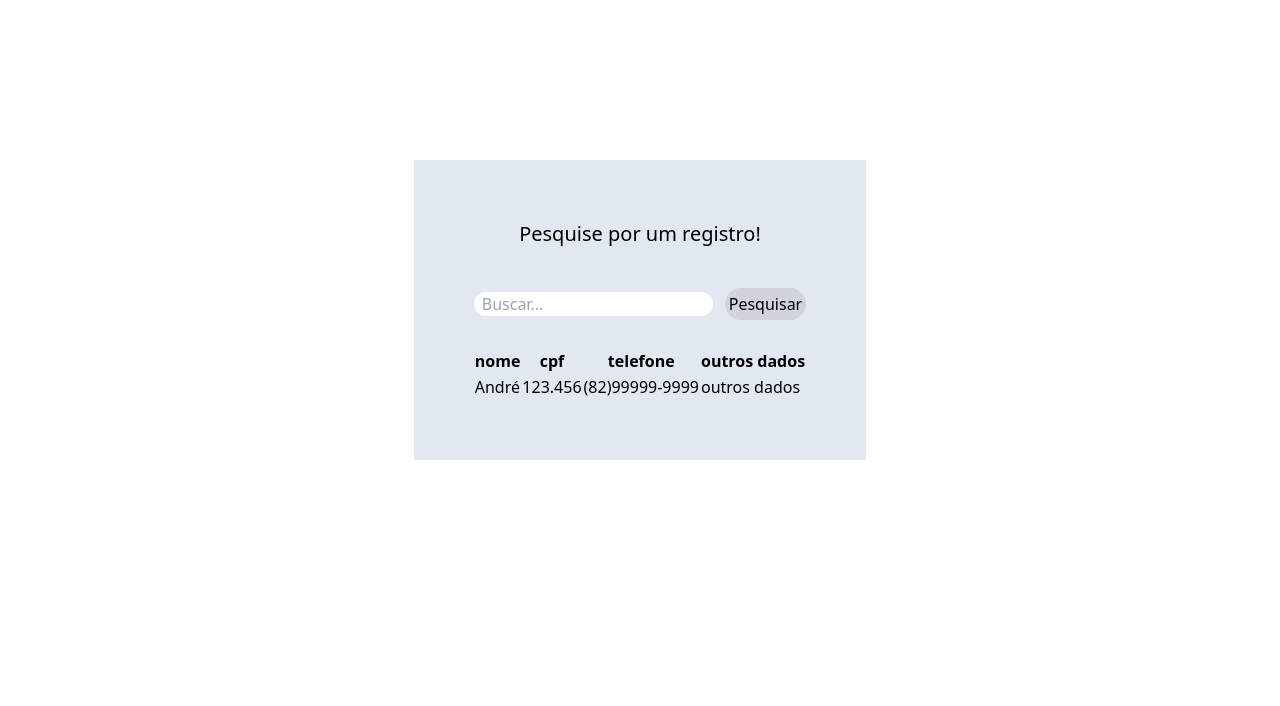
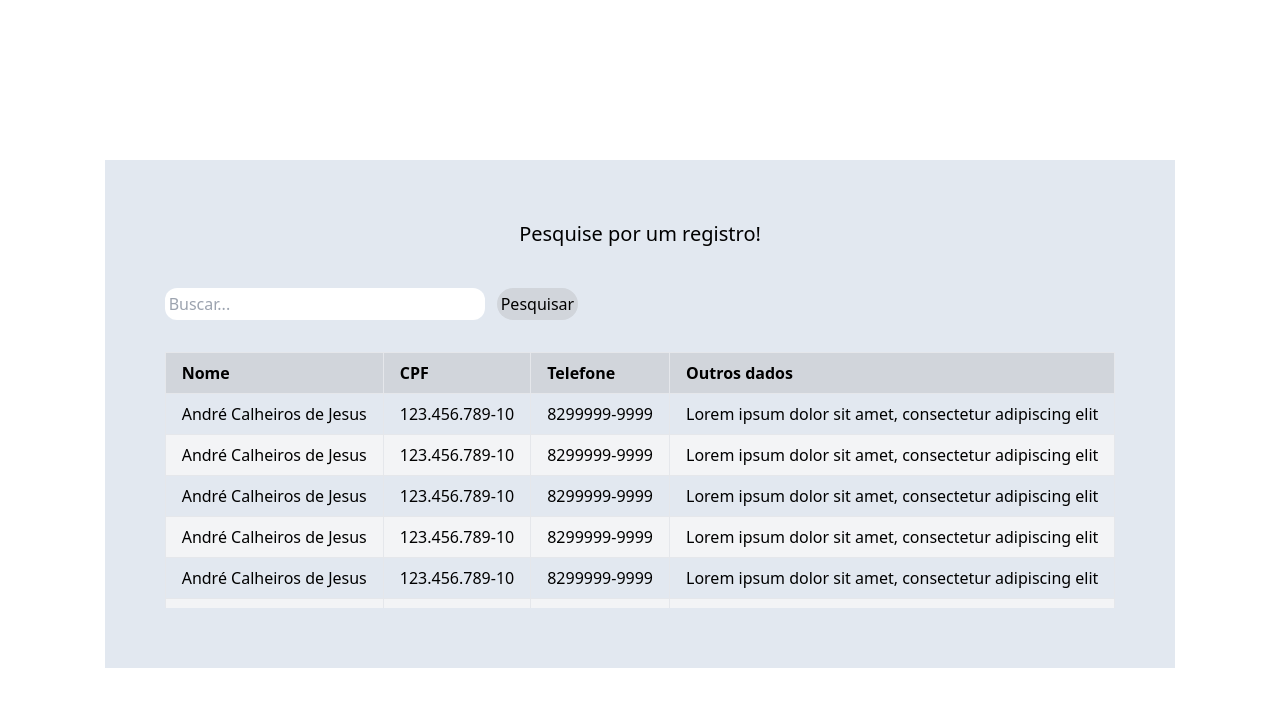
Before and after one commit to pllsg96/consultas-ja, a React (Vite) app in the folder consultas-ja/: page /consultas in a window 1280 px wide. Shown: the top 706 px of the page. Built offline with nearby package versions, Linux system fonts and the light colour scheme.

Commit message:
test: testando layout de lista de cadastros com formatacao de tabela

```diff
--- a/consultas-ja/src/pages/Consultas.jsx
+++ b/consultas-ja/src/pages/Consultas.jsx
@@ -13,7 +13,7 @@ function Consultas( ) {
 
         <input
         type="text"
-      className="w-100 rounded-xl pl-2 mr-3 mb-8"
+        className="rounded-xl p-1 mr-3 mb-8 md:w-80"
         placeholder="Buscar..."
         />
         <button
@@ -21,28 +21,128 @@ function Consultas( ) {
         >Pesquisar</button>
       </div>
 
-      <div>
-        <table className="table-auto">
-          <thead>
-            <tr>
-              <th>nome</th>
-              <th>cpf</th>
-              <th>telefone</th>
-              <th>outros dados</th>
+      <div className="overflow-x-auto max-h-64 overflow-y-auto">
+      <table className="table-auto text-left border-collapse">
+        <thead className="sticky top-0">
+          <tr className="bg-gray-300">
+            <th className="px-4 py-2 border">Nome</th>
+            <th className="px-4 py-2 border">CPF</th>
+            <th className="px-4 py-2 border">Telefone</th>
+            <th className="px-4 py-2 border">Outros dados</th>
           </tr>
         </thead>
+        <tbody>
+          <tr className="even:bg-gray-100">
+            <td className="px-4 py-2 border whitespace-nowrap">André Calheiros de Jesus</td>
+            <td className="px-4 py-2 border whitespace-nowrap">123.456.789-10</td>
+            <td className="px-4 py-2 border whitespace-nowrap">8299999-9999</td>
+            <td className="px-4 py-2 border whitespace-nowrap">
+              Lorem ipsum dolor sit amet, consectetur adipiscing elit
+            </td>
+          </tr>
 
-            <tbody>
-              <tr>
-              <td>André</td>
-              <td>123.456</td>
-              <td>(82)99999-9999</td>
-              <td>outros dados</td>
+          <tr className="even:bg-gray-100">
+            <td className="px-4 py-2 border whitespace-nowrap">André Calheiros de Jesus</td>
+            <td className="px-4 py-2 border whitespace-nowrap">123.456.789-10</td>
+            <td className="px-4 py-2 border whitespace-nowrap">8299999-9999</td>
+            <td className="px-4 py-2 border whitespace-nowrap">
+              Lorem ipsum dolor sit amet, consectetur adipiscing elit
+            </td>
           </tr>
+          <tr className="even:bg-gray-100">
+            <td className="px-4 py-2 border whitespace-nowrap">André Calheiros de Jesus</td>
+            <td className="px-4 py-2 border whitespace-nowrap">123.456.789-10</td>
+            <td className="px-4 py-2 border whitespace-nowrap">8299999-9999</td>
+            <td className="px-4 py-2 border whitespace-nowrap">
+              Lorem ipsum dolor sit amet, consectetur adipiscing elit
+            </td>
+          </tr>
+          <tr className="even:bg-gray-100">
+            <td className="px-4 py-2 border whitespace-nowrap">André Calheiros de Jesus</td>
+            <td className="px-4 py-2 border whitespace-nowrap">123.456.789-10</td>
+            <td className="px-4 py-2 border whitespace-nowrap">8299999-9999</td>
+            <td className="px-4 py-2 border whitespace-nowrap">
+              Lorem ipsum dolor sit amet, consectetur adipiscing elit
+            </td>
+          </tr>
+          <tr className="even:bg-gray-100">
+            <td className="px-4 py-2 border whitespace-nowrap">André Calheiros de Jesus</td>
+            <td className="px-4 py-2 border whitespace-nowrap">123.456.789-10</td>
+            <td className="px-4 py-2 border whitespace-nowrap">8299999-9999</td>
+            <td className="px-4 py-2 border whitespace-nowrap">
+              Lorem ipsum dolor sit amet, consectetur adipiscing elit
+            </td>
+          </tr>
+          <tr className="even:bg-gray-100">
+            <td className="px-4 py-2 border whitespace-nowrap">André Calheiros de Jesus</td>
+            <td className="px-4 py-2 border whitespace-nowrap">123.456.789-10</td>
+            <td className="px-4 py-2 border whitespace-nowrap">8299999-9999</td>
+            <td className="px-4 py-2 border whitespace-nowrap">
+              Lorem ipsum dolor sit amet, consectetur adipiscing elit
+            </td>
+          </tr>
+          <tr className="even:bg-gray-100">
+            <td className="px-4 py-2 border whitespace-nowrap">André Calheiros de Jesus</td>
+            <td className="px-4 py-2 border whitespace-nowrap">123.456.789-10</td>
+            <td className="px-4 py-2 border whitespace-nowrap">8299999-9999</td>
+            <td className="px-4 py-2 border whitespace-nowrap">
+              Lorem ipsum dolor sit amet, consectetur adipiscing elit
+            </td>
+          </tr>
+          <tr className="even:bg-gray-100">
+            <td className="px-4 py-2 border whitespace-nowrap">André Calheiros de Jesus</td>
+            <td className="px-4 py-2 border whitespace-nowrap">123.456.789-10</td>
+            <td className="px-4 py-2 border whitespace-nowrap">8299999-9999</td>
+            <td className="px-4 py-2 border whitespace-nowrap">
+              Lorem ipsum dolor sit amet, consectetur adipiscing elit
+            </td>
+          </tr>
+          <tr className="even:bg-gray-100">
+            <td className="px-4 py-2 border whitespace-nowrap">André Calheiros de Jesus</td>
+            <td className="px-4 py-2 border whitespace-nowrap">123.456.789-10</td>
+            <td className="px-4 py-2 border whitespace-nowrap">8299999-9999</td>
+            <td className="px-4 py-2 border whitespace-nowrap">
+              Lorem ipsum dolor sit amet, consectetur adipiscing elit
+            </td>
+          </tr>
+          <tr className="even:bg-gray-100">
+            <td className="px-4 py-2 border whitespace-nowrap">André Calheiros de Jesus</td>
+            <td className="px-4 py-2 border whitespace-nowrap">123.456.789-10</td>
+            <td className="px-4 py-2 border whitespace-nowrap">8299999-9999</td>
+            <td className="px-4 py-2 border whitespace-nowrap">
+              Lorem ipsum dolor sit amet, consectetur adipiscing elit
+            </td>
+          </tr>
+          <tr className="even:bg-gray-100">
+            <td className="px-4 py-2 border whitespace-nowrap">André Calheiros de Jesus</td>
+            <td className="px-4 py-2 border whitespace-nowrap">123.456.789-10</td>
+            <td className="px-4 py-2 border whitespace-nowrap">8299999-9999</td>
+            <td className="px-4 py-2 border whitespace-nowrap">
+              Lorem ipsum dolor sit amet, consectetur adipiscing elit
+            </td>
+          </tr>
+          <tr className="even:bg-gray-100">
+            <td className="px-4 py-2 border whitespace-nowrap">André Calheiros de Jesus</td>
+            <td className="px-4 py-2 border whitespace-nowrap">123.456.789-10</td>
+            <td className="px-4 py-2 border whitespace-nowrap">8299999-9999</td>
+            <td className="px-4 py-2 border whitespace-nowrap">
+              Lorem ipsum dolor sit amet, consectetur adipiscing elit
+            </td>
+          </tr>
+          <tr className="even:bg-gray-100">
+            <td className="px-4 py-2 border whitespace-nowrap">André Calheiros de Jesus</td>
+            <td className="px-4 py-2 border whitespace-nowrap">123.456.789-10</td>
+            <td className="px-4 py-2 border whitespace-nowrap">8299999-9999</td>
+            <td className="px-4 py-2 border whitespace-nowrap">
+              Lorem ipsum dolor sit amet, consectetur adipiscing elit
+            </td>
+          </tr>
+
         </tbody>
+      </table>
 
-        </table>
       </div>
+
 
     </div>
   );
--- a/consultas-ja/src/pages/Login.jsx
+++ b/consultas-ja/src/pages/Login.jsx
@@ -1,40 +1,50 @@
-
-
-import React, { useState } from 'react';
-import { useContext } from "react";
+import React, { useState, useContext } from 'react';
 import AppContext from '../context/AppContext';
 
+function Login() {
+  const [loginNome, setLoginNome] = useState('');
+  const [loginSenha, setLoginSenha] = useState('');
 
-function Login() {
-  const [loginNome, setloginNome] = useState('');
-  const [loginSenha, setloginSenha] = useState('');
-
-  const {
-      nomeCadastro,
-  } = useContext(AppContext);
+  const { nomeCadastro } = useContext(AppContext);
 
   return (
+    <div className="flex items-center justify-center min-h-screen bg-gray-100">
+      <div className="flex flex-col p-8 bg-white rounded-lg shadow-lg max-w-sm w-full">
+        <h1 className="text-2xl font-bold text-center mb-6">Sign In</h1>
 
-    <div className="flex flex-col p-5">
-      <h1>Sign In</h1>
-      <h2>{nomeCadastro.nome}</h2>
-      <h2>{nomeCadastro.nascimento}</h2>
-        <h4>Usuário:</h4>
-        <input className="w-50 " onChange={(event) => setloginNome(event.target.value)} id="loginNome" type="text" placeholder="Nome do usuário"  />
-        <h4>Senha:</h4>
-        <input className ="w-50" onChange={(event) => setloginSenha(event.target.value)} type="password" placeholder="Senha" maxLength="20"/>
+        <h2 className="text-center text-gray-700 mb-2">{nomeCadastro.nome}</h2>
+        <h2 className="text-center text-gray-700 mb-4">{nomeCadastro.nascimento}</h2>
 
-        <h3>{loginNome}</h3>
-        <h3>{loginSenha}</h3>
+        <label htmlFor="loginNome" className="font-semibold text-gray-600">Usuário:</label>
+        <input
+          className="w-full px-3 py-2 mb-4 border rounded focus:outline-none focus:ring focus:ring-indigo-200"
+          onChange={(event) => setLoginNome(event.target.value)}
+          id="loginNome"
+          type="text"
+          placeholder="Nome do usuário"
+        />
 
-        <button className="bg-slate-400 text-black font-bold py-2 px-4 rounded border">Login</button>
+        <label htmlFor="loginSenha" className="font-semibold text-gray-600">Senha:</label>
+        <input
+          className="w-full px-3 py-2 mb-6 border rounded focus:outline-none focus:ring focus:ring-indigo-200"
+          onChange={(event) => setLoginSenha(event.target.value)}
+          id="loginSenha"
+          type="password"
+          placeholder="Senha"
+          maxLength="20"
+        />
+
+        <button className="w-full bg-indigo-500 text-white font-bold py-2 px-4 rounded hover:bg-indigo-600 transition duration-300">
+          Login
+        </button>
+
+        <div className="mt-4 text-center text-gray-500">
+          <p>Usuário: {loginNome}</p>
+          <p>Senha: {loginSenha}</p>
+        </div>
+      </div>
     </div>
-
-
-
-  )
- }
-
-
+  );
+}
 
 export default Login;
```
Also changed, not shown: consultas-ja/src/App.jsx (line endings or trailing spaces). Lines whose indentation alone changed are shown as unchanged.
